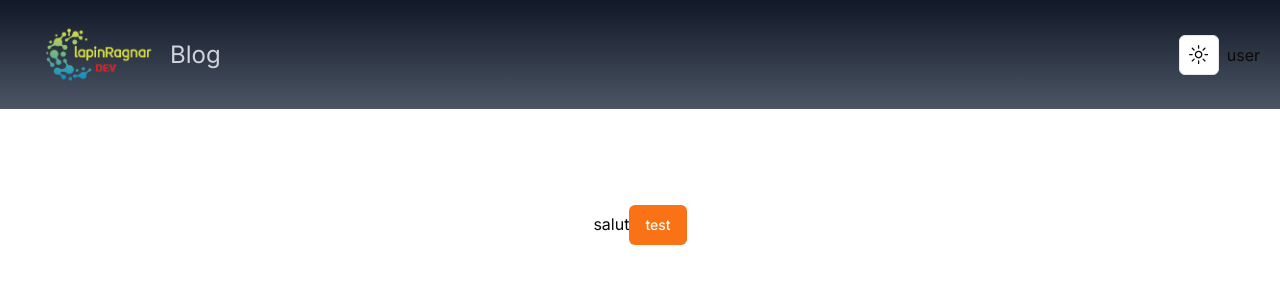
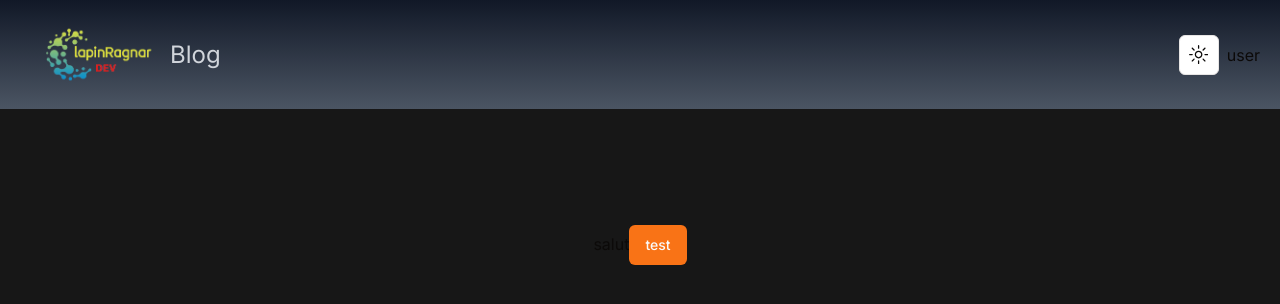
Before and after one commit to lapinRagnar/nextjs14-sanity-shadcn-blog, a Next.js app: page / in a window 1280 px wide. Shown: the top 304 px of the page. Built offline with nearby package versions, Linux system fonts and the light colour scheme.

Commit message:
dans le layout on met un hauteur minimum et marge à gauche et à droite

```diff
--- a/app/layout.tsx
+++ b/app/layout.tsx
@@ -30,7 +30,7 @@ export default function RootLayout({
 
           <Navbar />
 
-          <div>
+          <div className='min-h-screen max-w-7xl mx-auto p-5 bg-neutral-900'>
             {children}
           </div>
 
```
